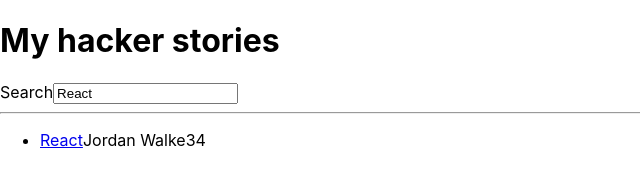
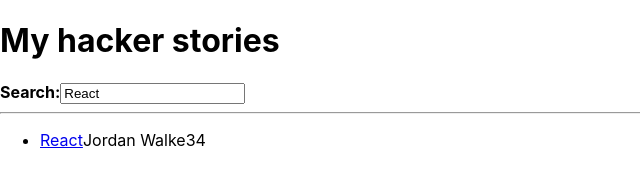
Before and after one commit to removgeorgi/react-practice, a React (Create React App) app: page / in a window 1280 px wide. Shown: the top 172 px of the page, without its empty margins (0-640 px from the left). Built offline with nearby package versions, Linux system fonts and the light colour scheme.

Commit message:
composing inputwith label component

```diff
--- a/src/App.js
+++ b/src/App.js
@@ -40,7 +40,9 @@
 		<div>
 			<h1>My hacker stories</h1>
 
-			<InputWithLabel id="search" label="Search" value={searchTerm} onInputChange={handleSearch} />
+			<InputWithLabel id="search" value={searchTerm} onInputChange={handleSearch}>
+				<strong>Search:</strong>
+			</InputWithLabel>
 
 			<hr />
 
@@ -49,9 +51,9 @@
 	);
 };
 
-const InputWithLabel = ({ id, label, value, type = 'text', onInputChange }) => (
+const InputWithLabel = ({ id, children, value, type = 'text', onInputChange }) => (
 	<div>
-		<label htmlFor={id}>{label}</label>
+		<label htmlFor={id}>{children}</label>
 		<input id={id} type={type} value={value} onChange={onInputChange} />
 	</div>
 	/* onChange attribute is needed first to add logging events of what was inputted
```
